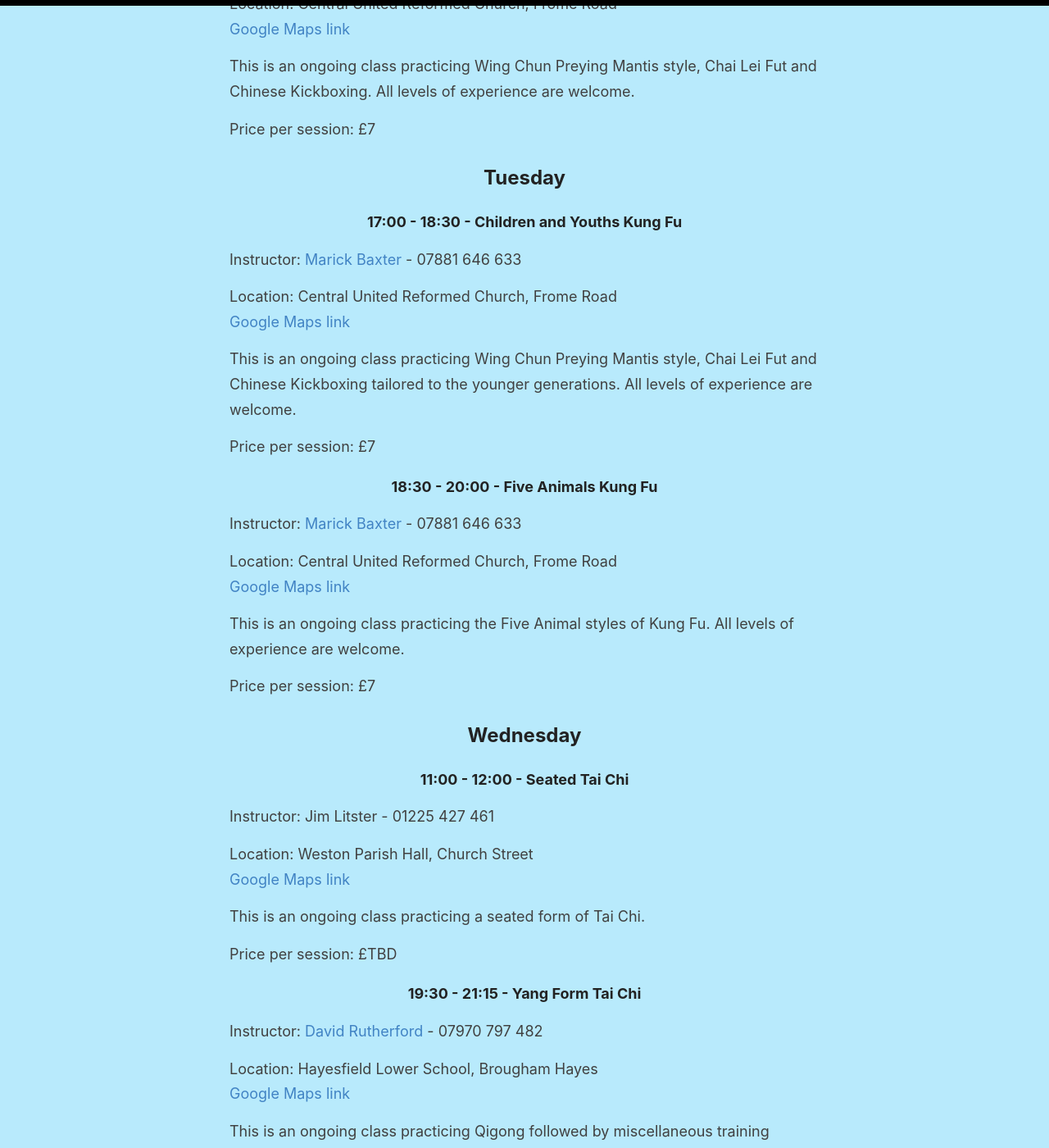
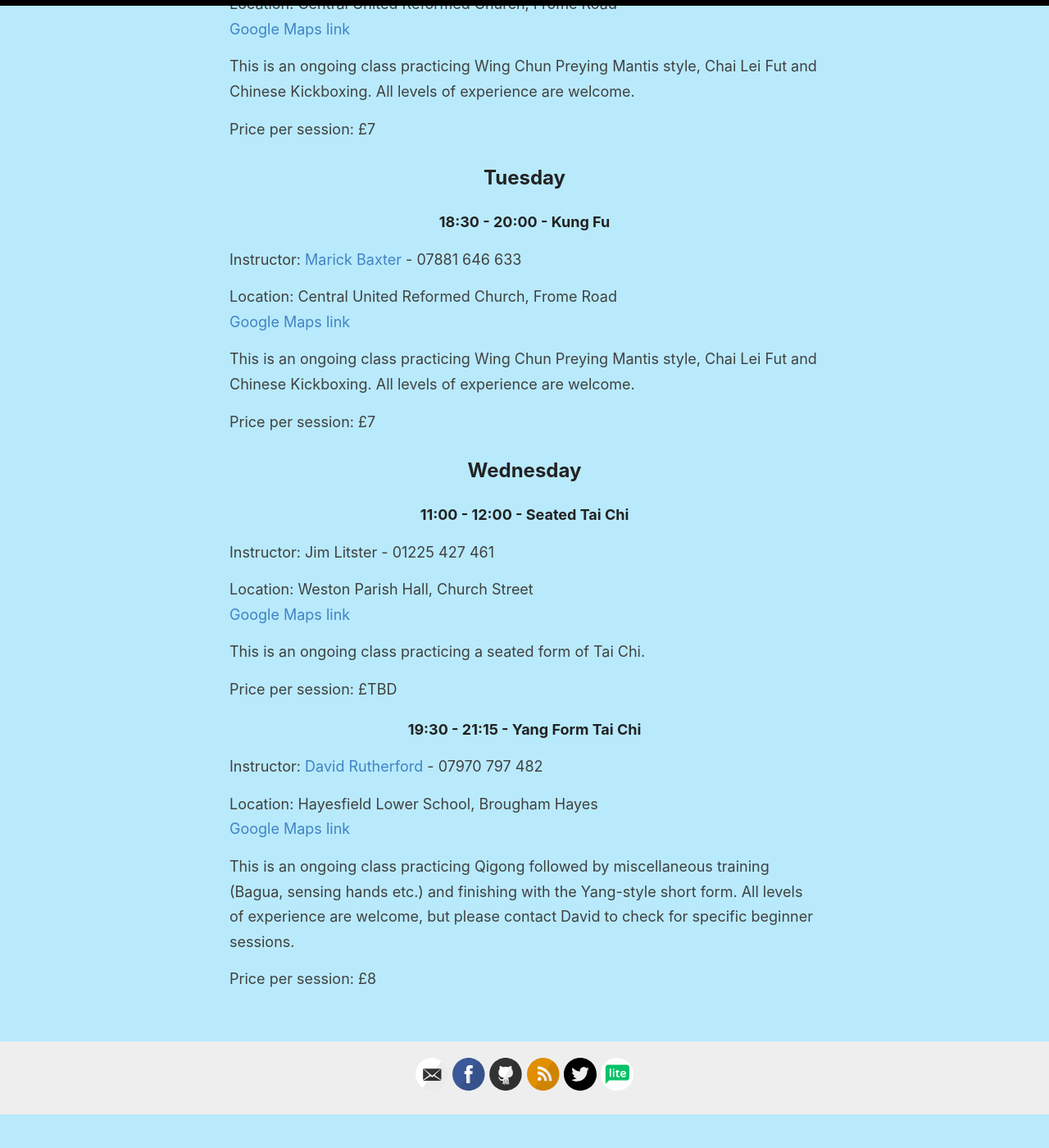
Before and after one commit to xanthipe/wutan-bath, a Jekyll site: the page built from _pages/classes.md, in a window 1280 px wide and 1400 px high, scrolled down 813 px. Shown: the whole window at 82% size. Built offline with Jekyll 4.4.1, drawn with Linux system fonts in a browser that asks for light colours; after the commit the page ends 2173 px from its top, so only the background shows below that; some of the changed text lies outside the part shown.

Commit message:
Removes child kung fu and Thursday class

```diff
--- a/_data/classes.yml
+++ b/_data/classes.yml
@@ -20,24 +20,14 @@
     price: £7
 - name: Tuesday
   classes:
-  - name: Children and Youths Kung Fu
-    start: '17:00'
-    end: '18:30'
-    instructor: marick
-    location: 'Central United Reformed Church, Frome Road'
-    map_link: nyw3JWx1VNhMAH2z5
-    description: This is an ongoing class practicing Wing Chun Preying Mantis style,
-        Chai Lei Fut and Chinese Kickboxing tailored to the younger generations.
-        All levels of experience are welcome.
-    price: £7
-  - name: Five Animals Kung Fu
+  - name: Kung Fu
     start: '18:30'
     end: '20:00'
     instructor: marick
     location: 'Central United Reformed Church, Frome Road'
     map_link: nyw3JWx1VNhMAH2z5
-    description: This is an ongoing class practicing the Five Animal styles of Kung Fu.
-        All levels of experience are welcome.
+    description: This is an ongoing class practicing Wing Chun Preying Mantis style,
+        Chai Lei Fut and Chinese Kickboxing. All levels of experience are welcome.
     price: £7
 - name: Wednesday
   classes:
@@ -60,14 +50,3 @@
         short form. All levels of experience are welcome, but please contact David
         to check for specific beginner sessions.
     price: £8
-- name: Thursday
-  classes:
-  - name: Kung Fu
-    start: '19:30'
-    end: '21:00'
-    instructor: marick
-    location: 'Nexus Methodist Church, Eastbourne Avenue'
-    map_link: 1YpzY64oj582
-    description: This is an ongoing class practicing Wing Chun Preying Mantis style,
-        Chai Lei Fut and Chinese Kickboxing. All levels of experience are welcome.
-    price: £7
```
